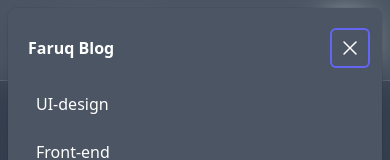
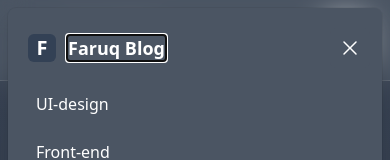
Before and after one commit to hanad124/blog-website, a Next.js app: page / in a window 390 px wide. Both pictures are taken after a click on the button "Open menu". Shown: the top 160 px of the page. Built offline with nearby package versions, Linux system fonts and the light colour scheme.

Commit message:
making the header sticky

```diff
--- a/components/header/Header.tsx
+++ b/components/header/Header.tsx
@@ -70,7 +70,14 @@ const Header = () => {
           <div className="rounded-lg bg-[#4B5563] shadow-lg ring-1 ring-black ring-opacity-5 divide-y-q divide-gray-50">
             <div className="px-5 pt-5 pb-6 text-white">
               <div className="flex items-center justify-between">
-                <h1 className="font-bold">Faruq Blog</h1>
+                <div className="flex items-center gap-3">
+                  <div className="bg-slate-700 font-bold text-xl w-7 h-7 rounded-md flex justify-center items-center text-white">
+                    F
+                  </div>
+                  <h1 className="font-bold text-white text-lg">
+                    <Link href="/">Faruq Blog</Link>
+                  </h1>
+                </div>
                 <div className="-mr-2">
                   <Popover.Button className="inline-flex items-center justify-center rounded-md bg-[#4B5563] p-2 text-white hover:bg-gray-100 hover:text-gray-500 focus:outline-none focus:ring-2 focus:ring-inset focus:ring-indigo-500">
                     <span className="sr-only">Close menu</span>
```
